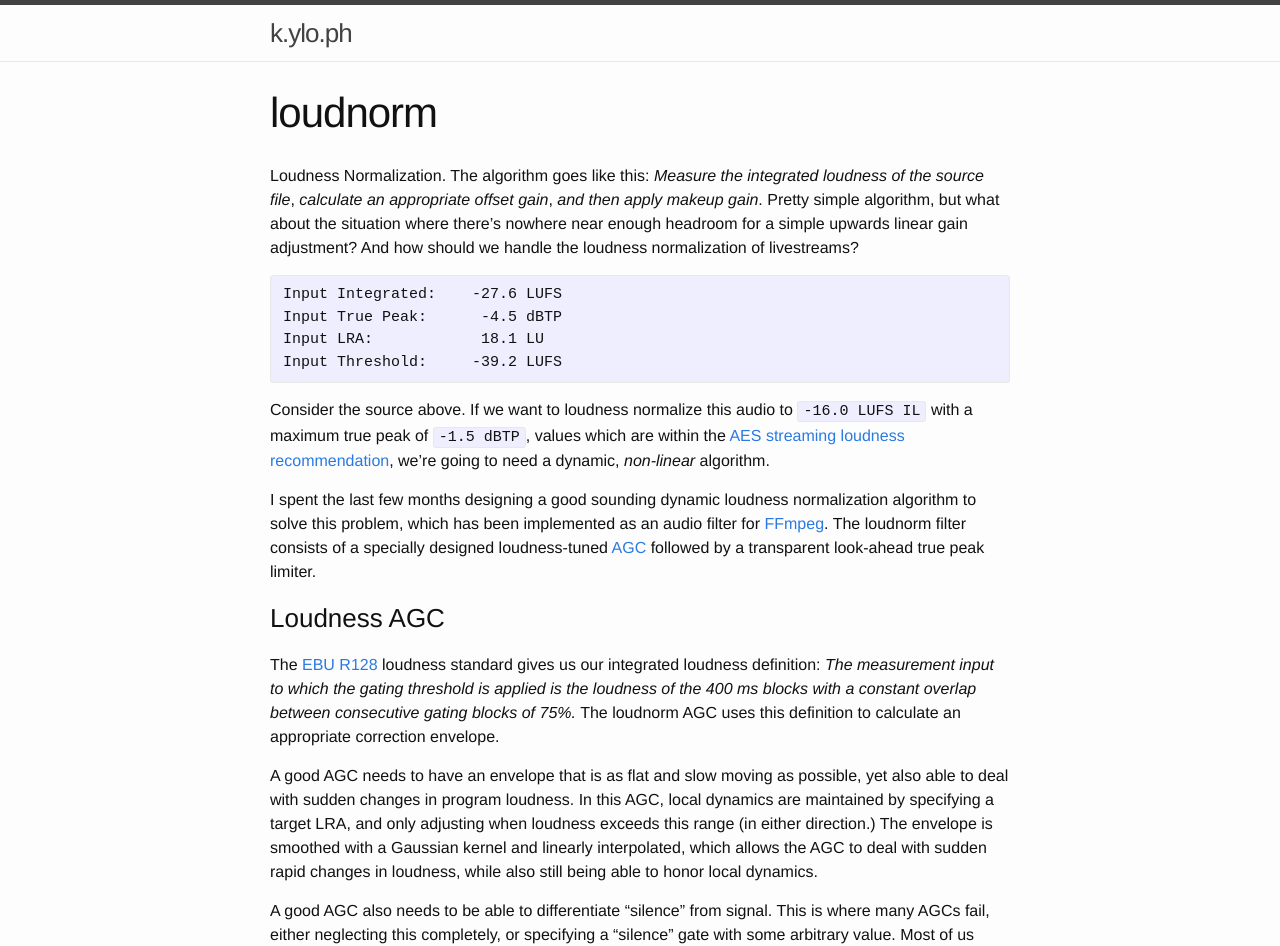
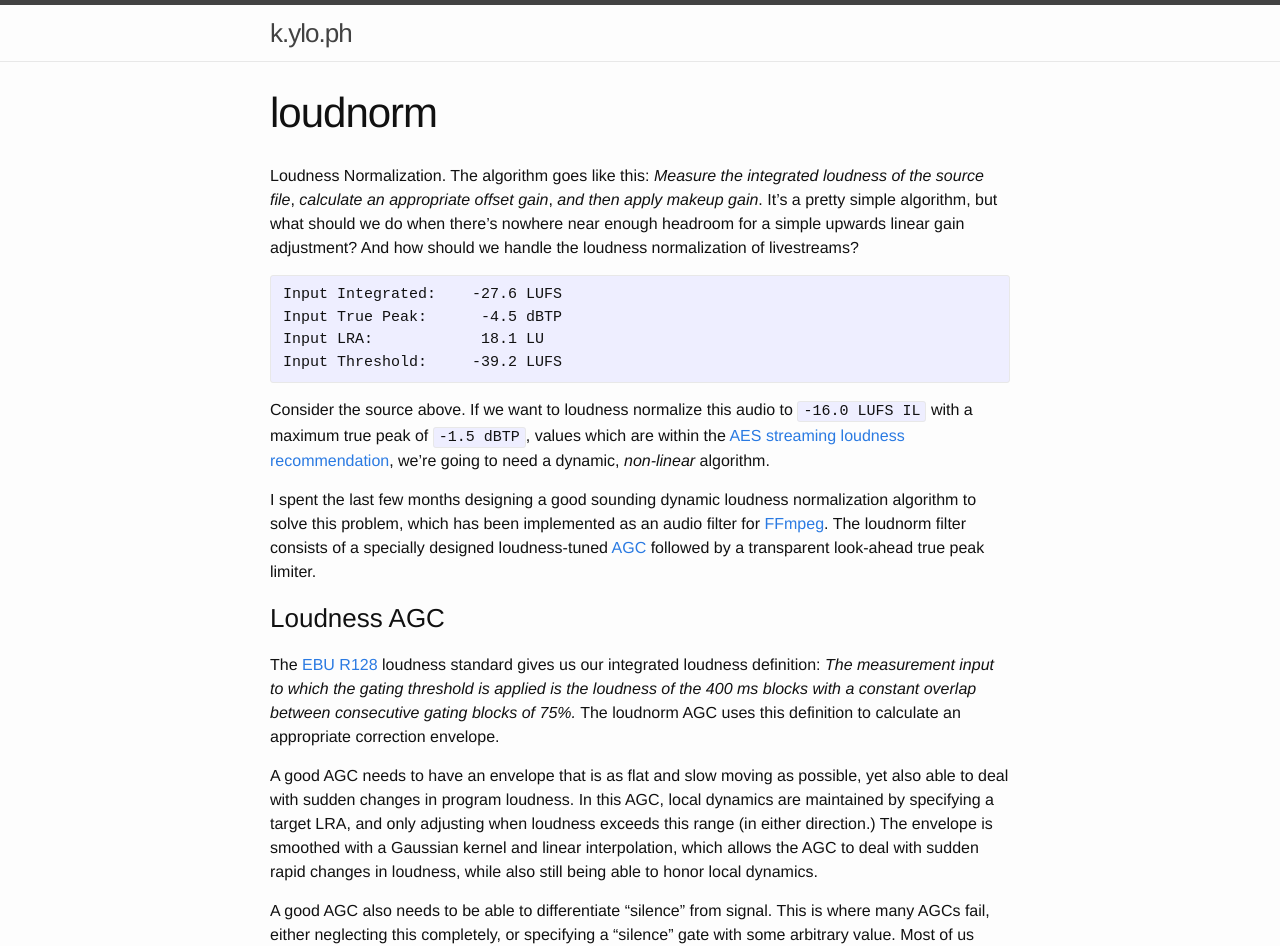
Before and after one commit to kylophone/kylophone.github.io, a Jekyll site: the page built from _posts/2016-04-04-loudnorm.md, in a window 1280 px wide and 1400 px high. Shown: the top 946 px of the window. Built offline with Jekyll 4.4.1, drawn with Linux system fonts in a browser that asks for light colours.

Commit message:
Update 2016-04-04-loudnorm.md

```diff
--- a/_posts/2016-04-04-loudnorm.md
+++ b/_posts/2016-04-04-loudnorm.md
@@ -6,8 +6,8 @@ title: loudnorm
 Loudness Normalization.
 The algorithm goes like this:
 _Measure the integrated loudness of the source file_, _calculate an appropriate offset gain_, _and then apply makeup gain_.
-Pretty simple algorithm,
-but what about the situation where there's nowhere near enough headroom for a simple upwards linear gain adjustment?
+It's a pretty simple algorithm,
+but what should we do when there's nowhere near enough headroom for a simple upwards linear gain adjustment?
 And how should we handle the loudness normalization of livestreams?
 
 <pre>
@@ -32,7 +32,7 @@ The loudnorm AGC uses this definition to calculate an appropriate correction env
 
 A good AGC needs to have an envelope that is as flat and slow moving as possible, yet also able to deal with sudden changes in
 program loudness. In this AGC, local dynamics are maintained by specifying a target LRA, and only adjusting when loudness exceeds this range (in either direction.)
-The envelope is smoothed with a Gaussian kernel and linearly interpolated,
+The envelope is smoothed with a Gaussian kernel and linear interpolation,
 which allows the AGC to deal with sudden rapid changes in loudness, while also still being able to honor local dynamics.
 
 A good AGC also needs to be able to differentiate "silence" from signal. This is where many AGCs fail, either neglecting this completely, or specifying
```
